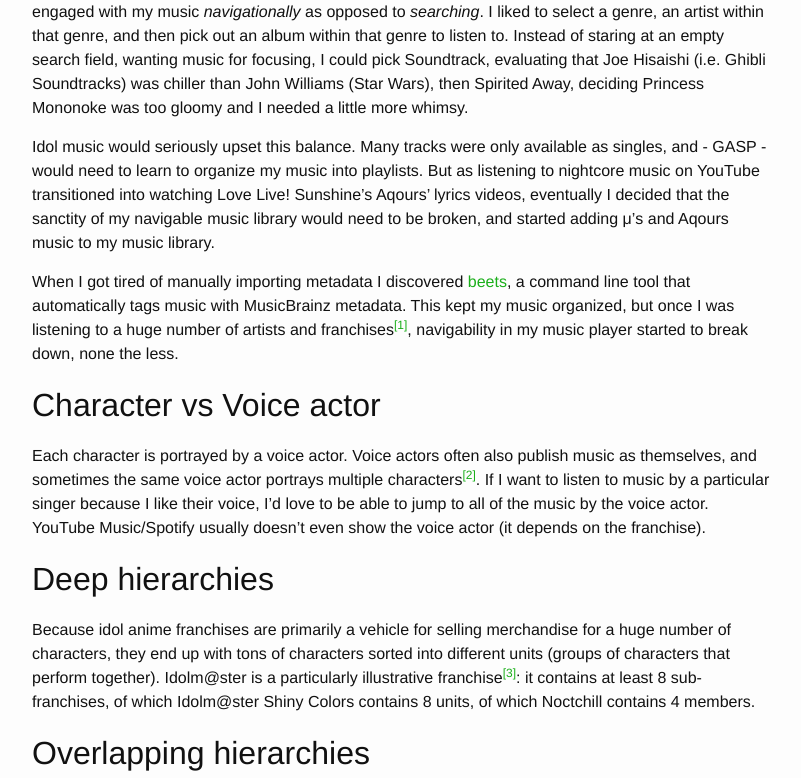
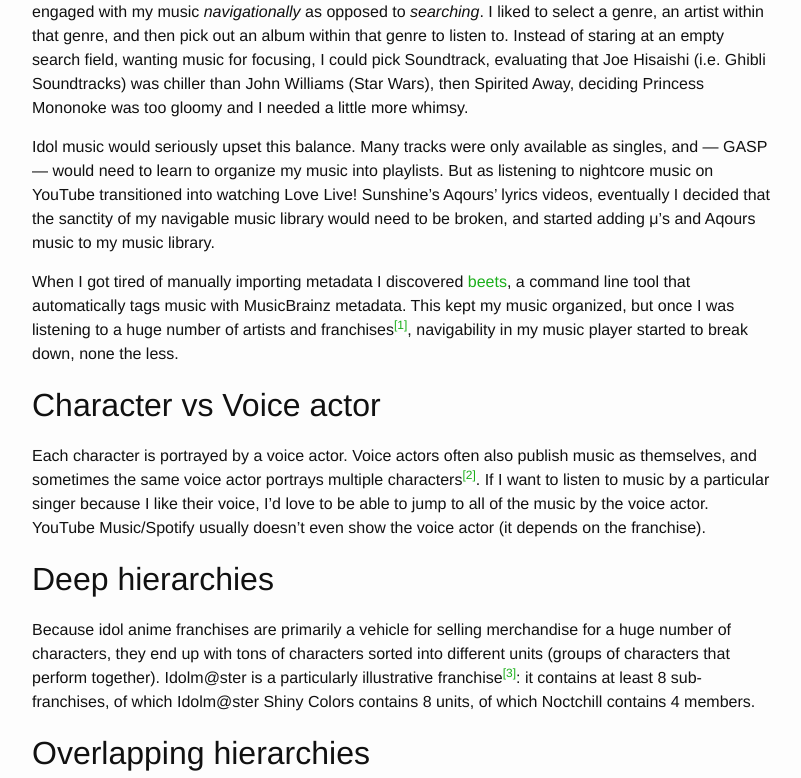
Before and after one commit to lehmacdj/blog, a Jekyll site: the page built from _notes/ihe0bEPXK5ip-metadata-patterns-not-accounted-for-by-music-apps.md, in a window 1280 px wide and 900 px high, scrolled down 479 px, cut to the strip 122-900 px from the top of the window. Shown: the whole strip, without its empty margins (238-1039 px from the left). Built offline with Jekyll 4.4.1, drawn with Linux system fonts in a browser that asks for light colours.

Commit message:
fix em-dashes

```diff
--- a/_notes/ihe0bEPXK5ip-metadata-patterns-not-accounted-for-by-music-apps.md
+++ b/_notes/ihe0bEPXK5ip-metadata-patterns-not-accounted-for-by-music-apps.md
@@ -30,7 +30,7 @@
 
 But more importantly I feared its complexity would render my music cluttered and unnavigable. I mostly engaged with my music *navigationally* as opposed to *searching*. I liked to select a genre, an artist within that genre, and then pick out an album within that genre to listen to. Instead of staring at an empty search field, wanting music for focusing, I could pick Soundtrack, evaluating that Joe Hisaishi (i.e. Ghibli Soundtracks) was chiller than John Williams (Star Wars), then Spirited Away, deciding Princess Mononoke was too gloomy and I needed a little more whimsy.
 
-Idol music would seriously upset this balance. Many tracks were only available as singles, and - GASP - would need to learn to organize my music into playlists. But as listening to nightcore music on YouTube transitioned into watching Love Live! Sunshine's Aqours' lyrics videos, eventually I decided that the sanctity of my navigable music library would need to be broken, and started adding μ's and Aqours music to my music library.
+Idol music would seriously upset this balance. Many tracks were only available as singles, and — GASP — would need to learn to organize my music into playlists. But as listening to nightcore music on YouTube transitioned into watching Love Live! Sunshine's Aqours' lyrics videos, eventually I decided that the sanctity of my navigable music library would need to be broken, and started adding μ's and Aqours music to my music library.
 
 When I got tired of manually importing metadata I discovered [beets](https://github.com/beetbox/beets), a command line tool that automatically tags music with MusicBrainz metadata. This kept my music organized, but once I was listening to a huge number of artists and franchises[^which-franchises], navigability in my music player started to break down, none the less.
 
```
